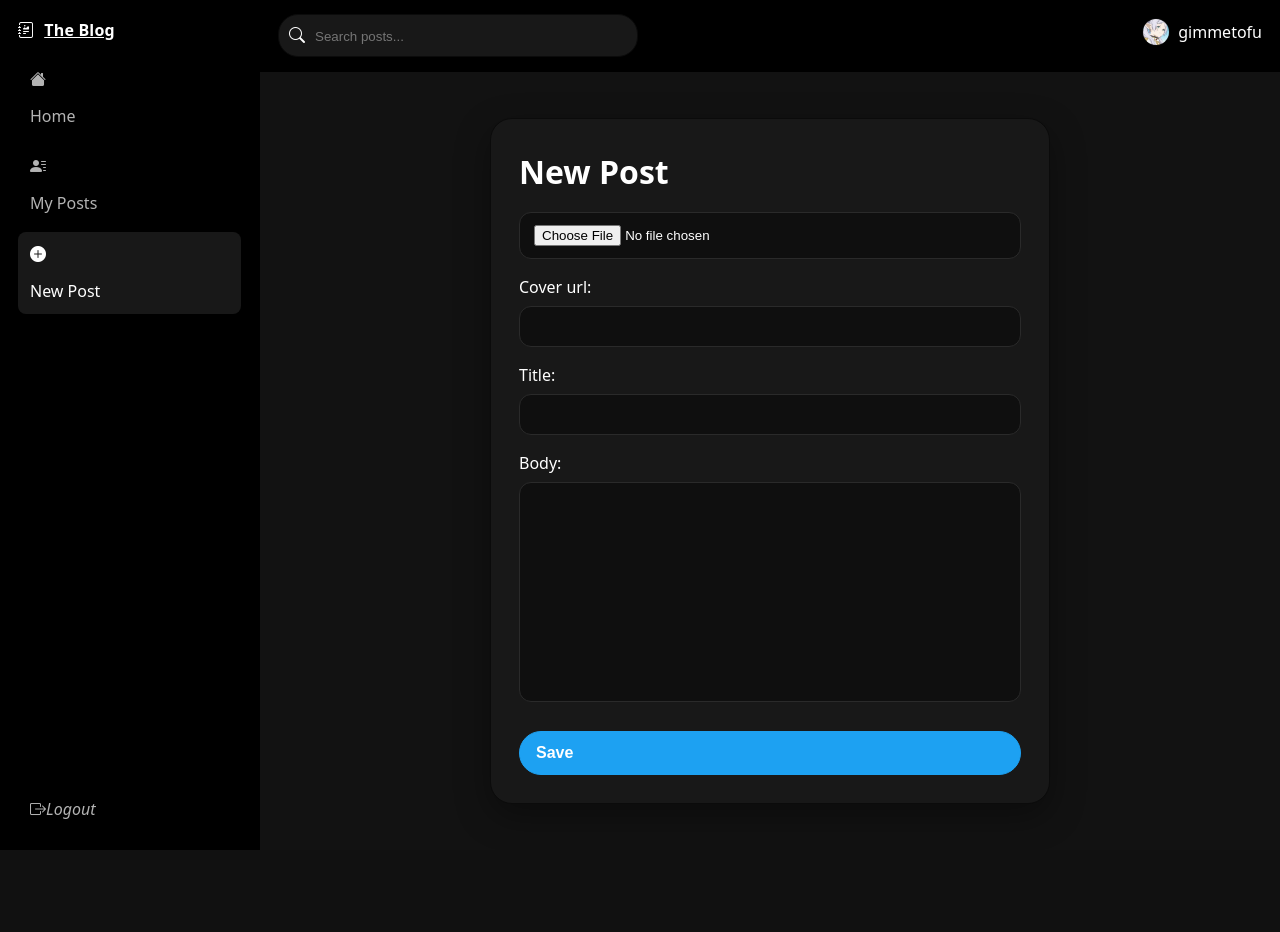
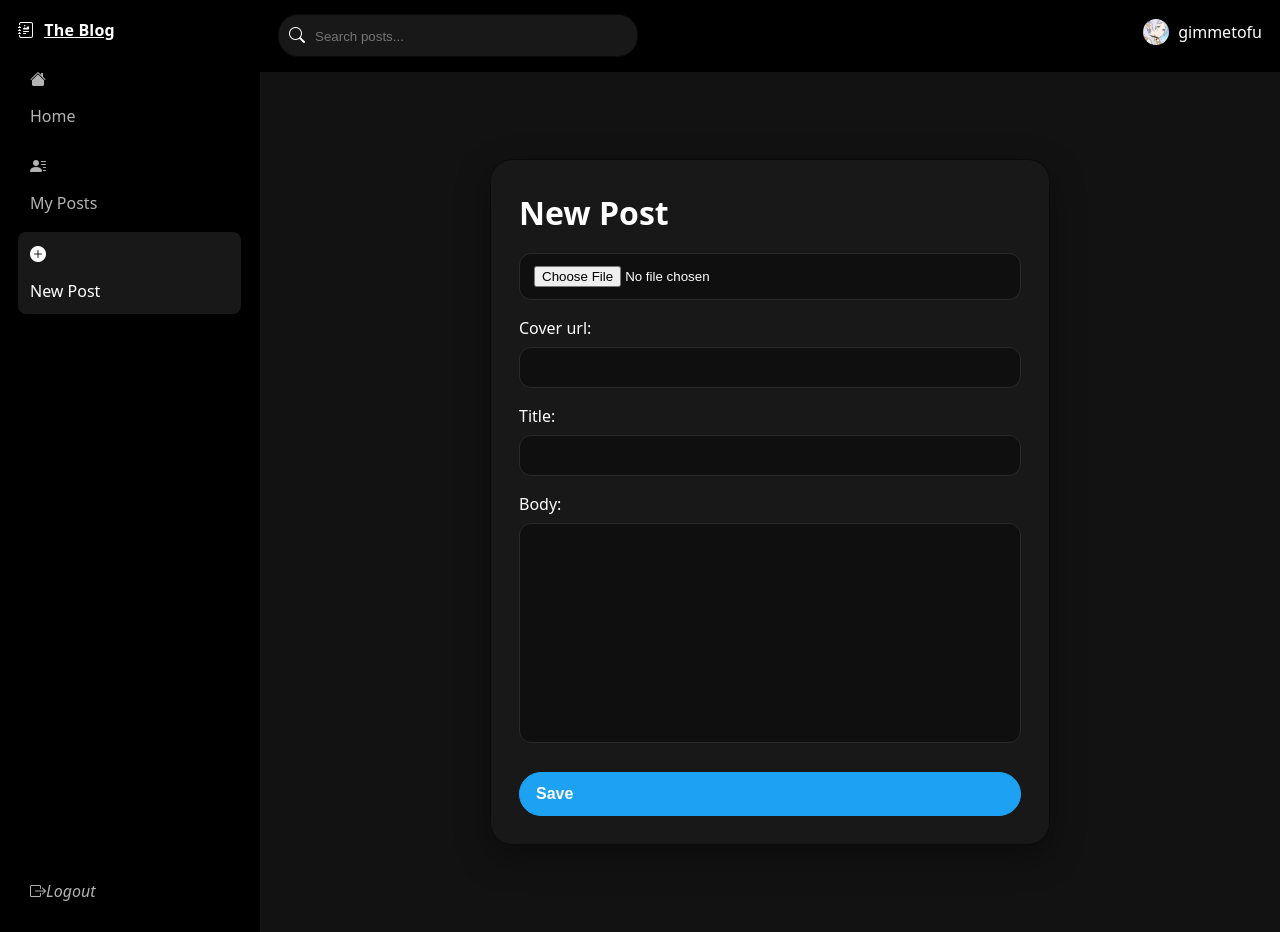
Before and after one commit to dannydao/PersonalBlog, a Django app: page /post/new/ in a window 1280 px wide. Before the commit the page ends 850 px from the top, so only its background shows below. Run offline with Django 5.2, Linux system fonts and the light colour scheme; a user stored in the database is signed in; data comes from the database, SQL or seed files in the repository; both versions use the stored data as it was after the commit.

Commit message:
new post page changes

```diff
--- a/static/css/s_lite.css
+++ b/static/css/s_lite.css
@@ -93,7 +93,7 @@ form input[type="submit"].btn, form button.btn{color:var(--on-accent);}
 .auth-card .small, .auth-card .helptext{color:var(--muted); font-size:.9rem;}
 
 /* Post Form */
-.form-page{min-height:calc(100vh - 80px); display:grid; place-items:center; padding:24px 16px;}
+.form-page{min-height:calc(100svh - var(--topvar-h)); display:flex; place-items:center; justify-content:center; padding:65px 12px;}
 .form-card, .auth-card{width:100%; max-width:560px; background:var(--panel); border:1px solid var(--border); border-radius:22px; padding:28px; box-shadow:0 12px 34px rgba(0,0,0,.35);}
 .form-card h1{margin: 0 0 16px; font-size:clamp(24px,3.2vw,32px);}
 .form-card label{display:block; margin:0 0 6px; color:var(--text);}
```
Also changed, not shown: blog/db.sqlite3.
